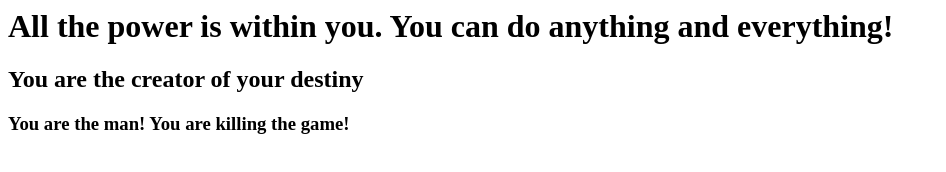
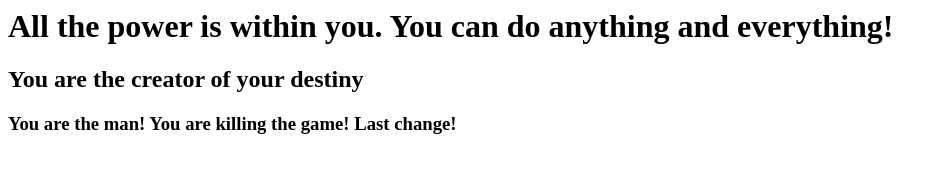
Before and after one commit to cistiger/FirstGitRepo, a plain HTML site: page index.html in a window 1280 px wide. Shown: the whole page, without its empty margins (0-946 px from the left). Drawn offline with Linux system fonts and the light colour scheme.

Commit message:
Update index.html
Added the text "Last change!"

```diff
--- a/index.html
+++ b/index.html
@@ -2,6 +2,6 @@
 <body>
 <h1>All the power is within you. You can do anything and everything!</h1>
 <h2> You are the creator of your destiny</h2>
-<h3>You are the man! You are killing the game!</h3>
+<h3>You are the man! You are killing the game! Last change!</h3>
 </body>
 </html>
```
